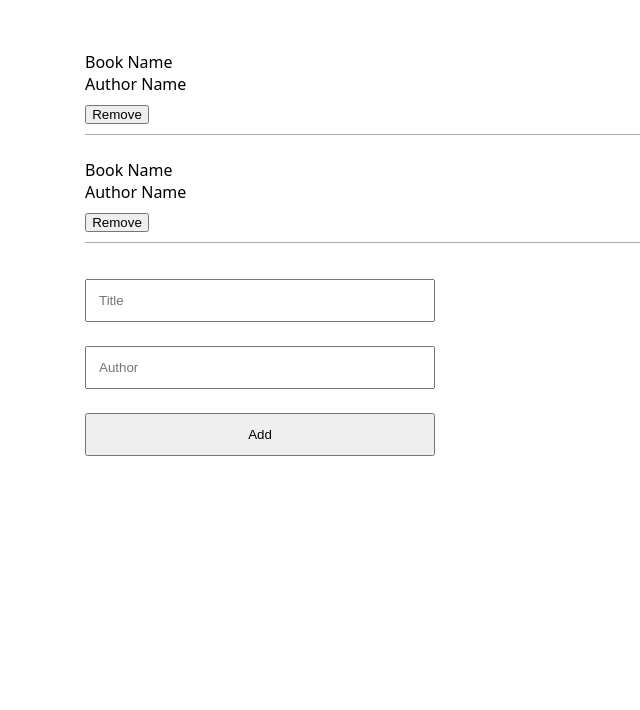
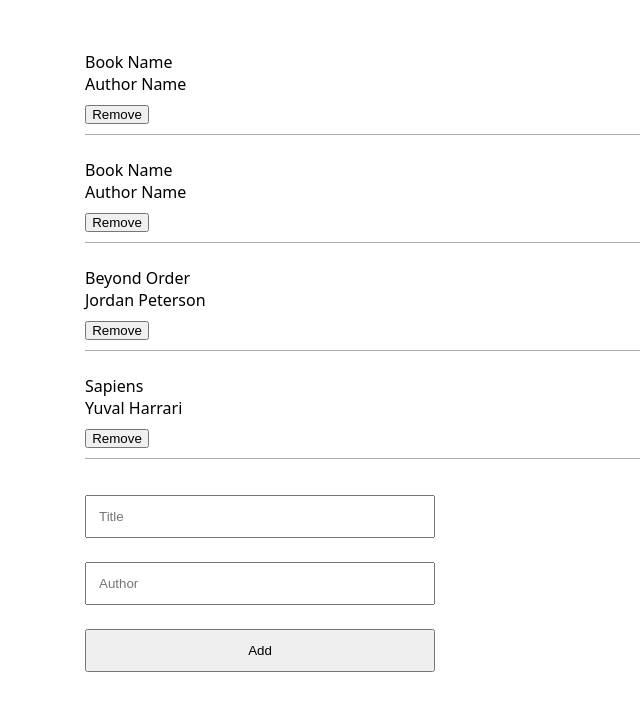
Before and after one commit to theodoku/Awesome-Books--1, a plain HTML site: page index.html in a window 1280 px wide. Shown: the part 126-836 px from the top of the page, without its empty margins (205-845 px from the left). Before the commit the page ends 800 px from the top, so only its background shows below. Drawn offline with Linux system fonts and the light colour scheme.

Commit message:
Added the diplay function

```diff
--- a/index.html
+++ b/index.html
@@ -14,7 +14,7 @@
         <h1>Awesome Book</h1>
     </header>
     <section>
-        <ul>
+        <ul class="book-container">
             <li>
                 <span>Book Name</span>
                 <span>Author Name</span>
--- a/script.js
+++ b/script.js
@@ -0,0 +1,25 @@
+const books = [
+  {
+    name: 'Beyond Order',
+    author: 'Jordan Peterson',
+  },
+  {
+    name: 'Sapiens',
+    author: 'Yuval Harrari',
+  },
+];
+
+const bookContainer = document.querySelector('.book-container');
+
+function displayBooks() {
+  books.forEach((item) => {
+    const li = document.createElement('li');
+    const innerHtml = `
+        <span>${item.name}</span>
+        <span>${item.author}</span>
+        <button class="remove-btn">Remove</button>`;
+    li.innerHTML = innerHtml;
+    bookContainer.appendChild(li);
+  });
+}
+displayBooks();
```
Also changed, not shown: 1 other file.
